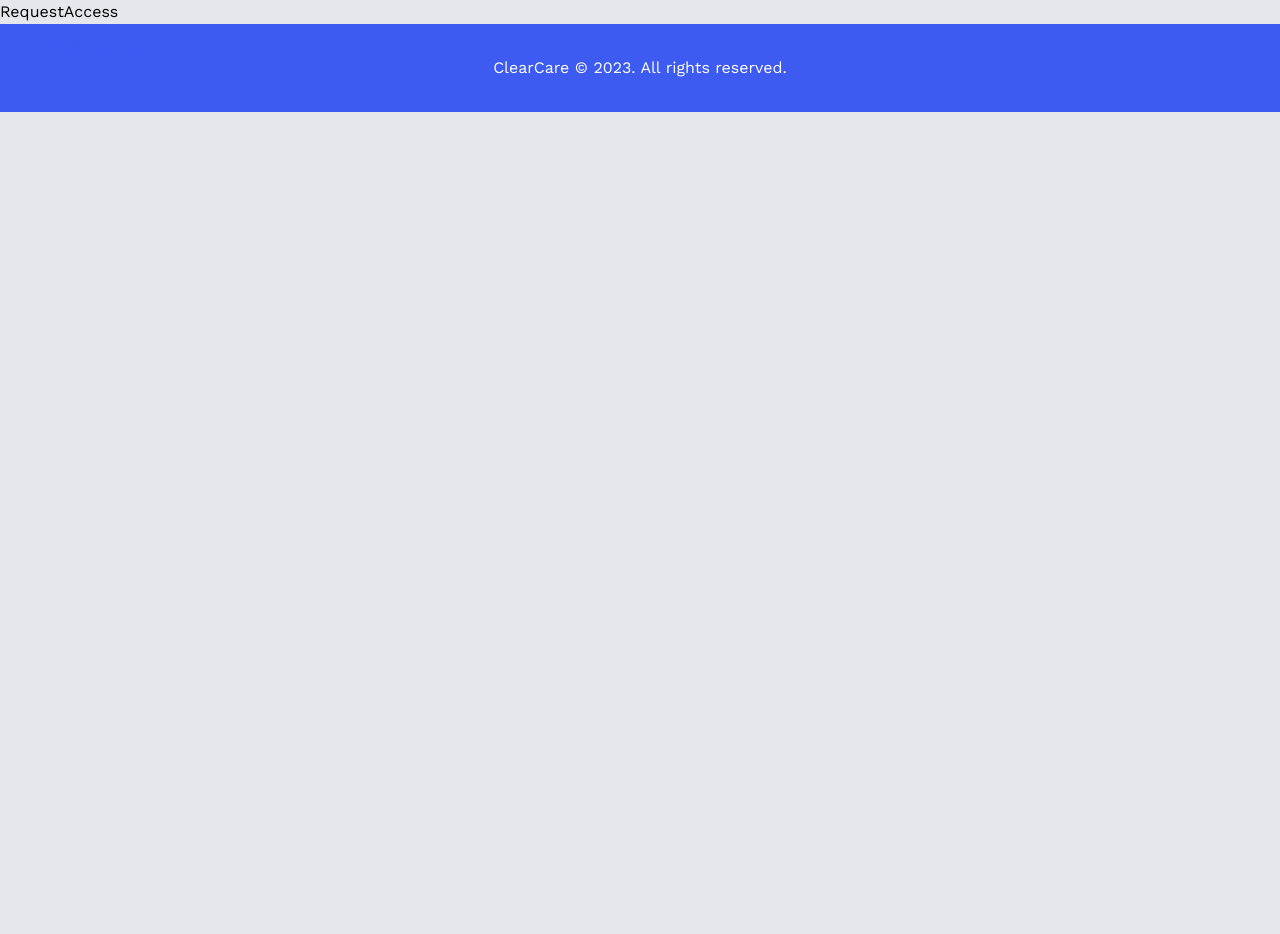
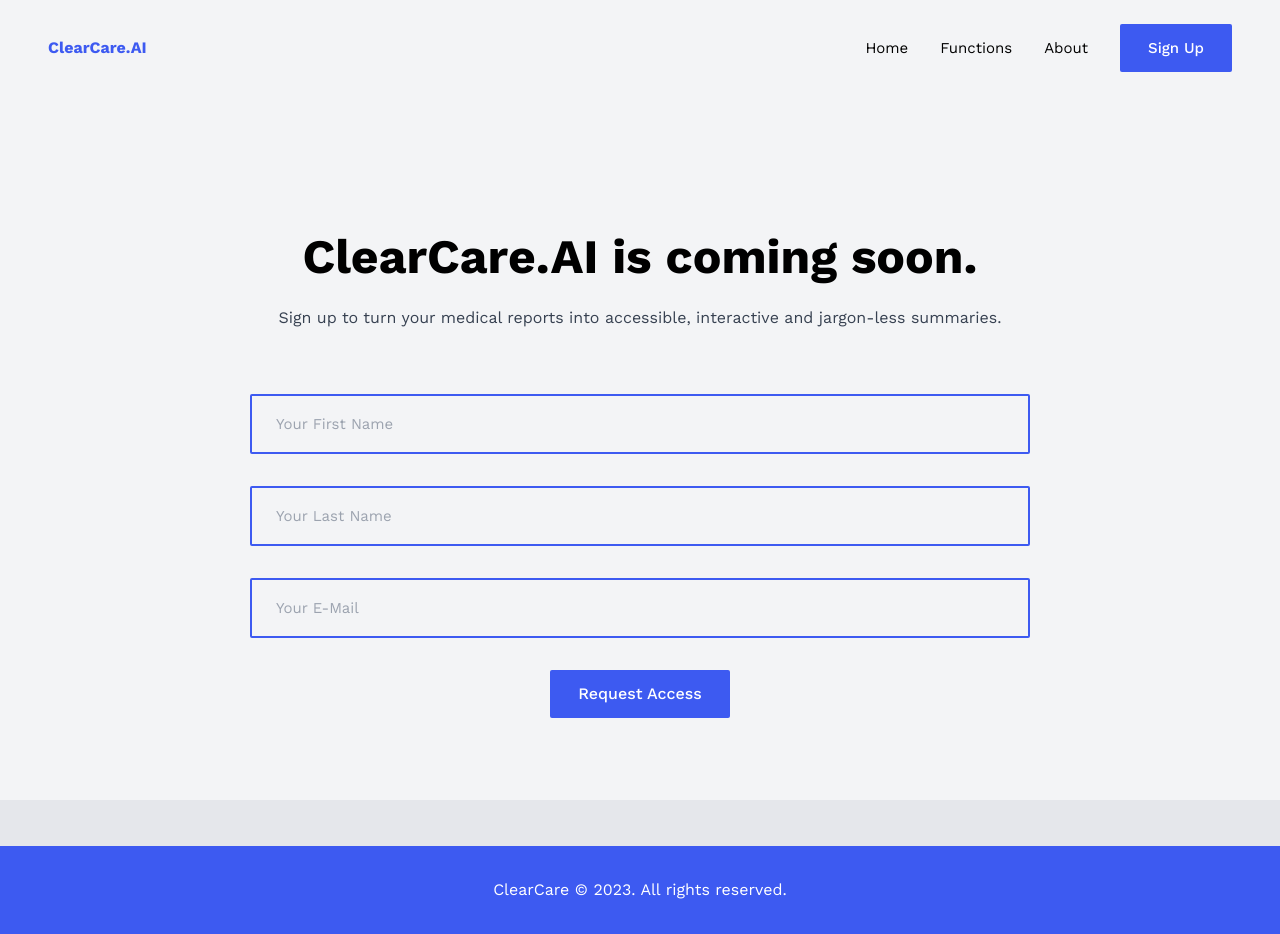
Before and after one commit to Medtalk-AI/clearcare, a React (Create React App) app: page /request-access in a window 1280 px wide. Before the commit the page ends 800 px from the top, so only its background shows below. Built offline with nearby package versions, Linux system fonts and the light colour scheme; a web font is replaced by a local one.

Commit message:
Implemented react router hash link, init request access, summary, 404 pages

```diff
--- a/package.json
+++ b/package.json
@@ -38,11 +38,12 @@
   "devDependencies": {
     "@heroicons/react": "^1.0.6",
     "autoprefixer": "^10.4.16",
+    "axios": "^1.6.3",
     "framer-motion": "^10.16.16",
     "postcss": "^8.4.32",
     "react-icons": "^4.12.0",
     "react-router-dom": "^5.3.4",
-    "react-scroll": "^1.9.0",
+    "react-router-hash-link": "^2.4.3",
     "swiper": "^8.0.7",
     "tailwindcss": "^3.4.0"
   }
--- a/src/App.js
+++ b/src/App.js
@@ -1,7 +1,6 @@
 import React from 'react'
 import {BrowserRouter as Router, Switch, Route} from 'react-router-dom'
 import Header from './components/header/Header'
-import HeaderSimple from './components/header/HeaderSimple'
 import Hero from './components/Hero'
 import Functions from './components/functions/Functions'
 import About from './components/about/About'
@@ -9,6 +8,7 @@ import Credits from './components/Credits'
 import RequestAccess from './components/RequestAccess'
 import Summary from './components/Summary'
 import Footer from './components/Footer'
+import PageNotFound from './components/PageNotFound'
 
 const App = () => {
   return (
@@ -24,14 +24,25 @@ const App = () => {
             <Footer />
           </Route>
           <Route path='/request-access'>
-            <HeaderSimple />
-            <RequestAccess />
-            <Footer />
+            <div className='flex flex-col justify-between h-screen bg-secondary'>
+              <Header />
+              <RequestAccess />
+              <Footer />
+            </div>
           </Route>
           <Route path='/summary'>
-            <HeaderSimple />
-            <Summary />
-            <Footer />
+            <div className='flex flex-col justify-between h-screen bg-secondary'>
+              <Header />
+              <Summary />
+              <Footer />
+            </div>
+          </Route>
+          <Route path='*'>
+            <div className='flex flex-col justify-between h-screen bg-secondary'>
+              <Header />
+              <PageNotFound />
+              <Footer />
+            </div>
           </Route>
         </Switch>
       </div>
--- a/src/components/Hero.js
+++ b/src/components/Hero.js
@@ -1,4 +1,5 @@
 import React from 'react'
+import {HashLink} from 'react-router-hash-link'
 
 const Hero = () => {
   return (
@@ -10,9 +11,11 @@ const Hero = () => {
             <br />
             Less jargon, less stress.
           </h2>
-          <button className="btn btn-md bg-accent mt-8 lg:mt-16 hover:bg-accent-hover transition-all">
-            Request Access
-          </button>
+          <HashLink smooth to='/request-access'>
+            <button className="btn btn-md bg-accent mt-8 lg:mt-16 hover:bg-accent-hover transition-all">
+              Request Access
+            </button>
+          </HashLink>
           <p className="text-gray-700 mt-8 lg:mt-16 max-w-[800px]">
             ClearCare.AI is a one-stop solution to provide efficient communication and increased accessibility towards health conditions, lab results, imaging, doctor's notes and medical summaries.
           </p>
--- a/src/components/Nav.js
+++ b/src/components/Nav.js
@@ -1,5 +1,5 @@
 import React from 'react'
-import {Link} from 'react-scroll'
+import {HashLink, NavHashLink} from 'react-router-hash-link'
 import {navigation} from '../data'
 
 const Nav = () => {
@@ -9,14 +9,16 @@ const Nav = () => {
         {navigation.map((item, index) => {
           return (
             <li className="hover:text-accent cursor-pointer" key={index}>
-              <Link to={item.href} activeClass='active' spy={true} smooth={true} duration={500} offset={-70} className='transition-all duration-300'>{item.name}</Link>
+              <NavHashLink smooth to={`/#${item.href}`} activeClassName='active' className='transition-all duration-300'>{item.name}</NavHashLink>
             </li>
           )
         })}
         <li className="hover:text-accent cursor-pointer">
-          <button className="btn btn-md bg-accent hover:bg-accent-hover transition-all duration-300">
-            Sign Up
-          </button>
+          <HashLink smooth to='/request-access'>
+            <button className="btn btn-md bg-accent hover:bg-accent-hover transition-all duration-300">
+              Sign Up
+            </button>
+          </HashLink>
         </li>
       </ul>
     </nav>
--- a/src/components/NavMobile.js
+++ b/src/components/NavMobile.js
@@ -1,8 +1,8 @@
 import React, {useState} from 'react'
+import {HashLink, NavHashLink} from 'react-router-hash-link'
 import {navigation} from '../data'
 import {XIcon, MenuAlt3Icon} from '@heroicons/react/outline'
 import {motion} from 'framer-motion'
-import {Link}  from 'react-scroll'
 
 const NavMobile = () => {
   const [isOpen, setIsOpen] = useState(false)
@@ -55,13 +55,15 @@ const NavMobile = () => {
         {navigation.map((item, index) => {
           return (
             <li key={index} className='mb-8'>
-              <Link to={item.href} smooth={true} duration={500} offset={-70} className="cursor-pointer text-white capitalize" onClick={() => setIsOpen(false)}>
-                {item.name}
-              </Link>
+              <NavHashLink smooth to={`/#${item.href}`} activeClassName='active' className='cursor-pointer text-white capitalize' onClick={() => setIsOpen(false)}>{item.name}</NavHashLink>
             </li>
           )
         })}
-        <button className='text-white border-2 border-white py-4 px-7 rounded-sm hover:bg-accent-hover transition-all'>Sign Up</button>
+        <HashLink smooth to='/request-access'>
+          <button className='text-white border-2 border-white py-4 px-7 rounded-sm hover:bg-accent-hover transition-all'>
+            Sign Up
+          </button>
+        </HashLink>
       </motion.ul>
     </nav >
   )
--- /dev/null
+++ b/src/components/PageNotFound.js
@@ -0,0 +1,26 @@
+import React from 'react'
+import {HashLink} from 'react-router-hash-link'
+
+const PageNotFound = () => {
+  return (
+    <section className='section'>
+      <div className="container mx-auto lg:mt-24">
+        <div className='flex flex-col items-center text-center'>
+          <h2 className="section-title relative before:absolute before:opacity-40 before:-top-[2rem] before:-left-1/2 before:hidden before:lg:block mt-[50px] lg:mt-[0px] leading-snug text-black">
+            Sorry, we can't find that page.
+          </h2>
+          <p className="text-gray-700 mt-8 lg:mt-4 max-w-[800px]">
+            Please click the button below to return to our homepage.
+          </p>
+          <HashLink smooth to='/#home' className='mt-8 lg:mt-16'>
+            <button className="btn btn-md bg-accent hover:bg-accent-hover transition-all duration-300">
+              Go To Homepage
+            </button>
+          </HashLink>
+        </div>
+      </div>
+    </section>
+  )
+}
+
+export default PageNotFound
--- a/src/components/RequestAccess.js
+++ b/src/components/RequestAccess.js
@@ -1,8 +1,27 @@
-import React from 'react'
+import React, {useState} from 'react'
 
 const RequestAccess = () => {
   return (
-    <div>RequestAccess</div>
+    <section className='section'>
+      <div className="container mx-auto lg:mt-24">
+        <div className='flex flex-col items-center text-center'>
+          <h2 className="section-title relative before:absolute before:opacity-40 before:-top-[2rem] before:-left-1/2 before:hidden before:lg:block mt-[50px] lg:mt-[0px] leading-snug text-black">
+            ClearCare.AI is coming soon.
+          </h2>
+          <p className="text-gray-700 mt-8 lg:mt-4 max-w-[800px]">
+            Sign up to turn your medical reports into accessible, interactive and jargon-less summaries.
+          </p>
+          <form action="" className="space-y-8 w-full max-w-[780px] flex flex-col items-center text-center mt-16">
+            <input type="text" className='input' placeholder='Your First Name' required />
+            <input type="text" className='input' placeholder='Your Last Name' required />
+            <input type="email" className='input' placeholder='Your E-Mail' required />
+            <button className="btn btn-md bg-accent hover:bg-accent-hover transition-all duration-300">
+              Request Access
+            </button>
+          </form>
+        </div>
+      </div>
+    </section>
   )
 }
 
--- a/src/components/Summary.js
+++ b/src/components/Summary.js
@@ -2,7 +2,15 @@ import React from 'react'
 
 const Summary = () => {
   return (
-    <div>Summary</div>
+    <section className='section'>
+      <div className="container mx-auto lg:mt-24">
+        <div className='flex flex-col items-center text-center'>
+          <h2 className="section-title relative before:absolute before:opacity-40 before:-top-[2rem] before:-left-1/2 before:hidden before:lg:block mt-[50px] lg:mt-[0px] leading-snug text-black">
+            Summary
+          </h2>
+        </div>
+      </div>
+    </section>
   )
 }
 
--- a/src/components/header/Header.js
+++ b/src/components/header/Header.js
@@ -1,5 +1,5 @@
 import React, {useState, useEffect} from 'react'
-import {Link} from 'react-scroll'
+import {HashLink} from 'react-router-hash-link'
 import Nav from '../Nav'
 import NavMobile from '../NavMobile'
 // Import Logo
@@ -16,7 +16,7 @@ const Header = () => {
   return (
     <header className={`${bg ? 'bg-secondary h-20' : 'h-24'} flex items-center fixed top-0 w-full z-10 transition-all duration-300`}>
       <div className="container mx-auto h-full flex items-center justify-between">
-        <Link to='home' spy={true} smooth={true} duration={500} offset={-70} className='transition-all duration-300 font-bold text-accent cursor-pointer'>ClearCare.AI</Link>
+        <HashLink smooth to='/#home' className='transition-all duration-300 font-bold text-accent cursor-pointer'>ClearCare.AI</HashLink>
         <div className="hidden lg:block">
           <Nav />
         </div>
--- a/src/components/header/HeaderSimple.js
+++ /dev/null
@@ -1,22 +0,0 @@
-import React, {useState, useEffect} from 'react'
-import {Link} from 'react-scroll'
-
-const HeaderSimple = () => {
-  const [bg, setBg] = useState(false)
-
-  useEffect(() => {
-    window.addEventListener('scroll', () => {
-      return window.scrollY > 50 ? setBg(true) : setBg(false)
-    })
-  })
-
-  return (
-    <header className={`${bg ? 'bg-secondary h-20' : 'h-24'} flex items-center fixed top-0 w-full z-10 transition-all duration-300`}>
-      <div className="container mx-auto h-full flex items-center justify-left">
-        <Link to='home' spy={true} smooth={true} duration={500} offset={-70} className='transition-all duration-300 font-bold text-accent cursor-pointer'>ClearCare.AI</Link>
-      </div>
-    </header>
-  )
-}
-
-export default HeaderSimple
--- a/src/index.css
+++ b/src/index.css
@@ -33,7 +33,7 @@
     @apply h-[48px];
   }
   .input {
-    @apply bg-secondary text-paragraph h-[60px] outline-none pl-6 w-full font-body text-[15px] rounded-sm focus:outline focus:outline-1 focus:outline-accent;
+    @apply bg-secondary text-paragraph h-[60px] pl-6 w-full font-body text-[15px] rounded-sm border-solid border-2 border-accent;
   }
   .textarea {
     @apply bg-secondary resize-none w-full outline-none p-6 rounded-sm h-[200px] focus:outline focus:outline-1 focus:outline-accent;
```
Also changed, not shown: 1 other file (tests, documents, lock files or other folders).
